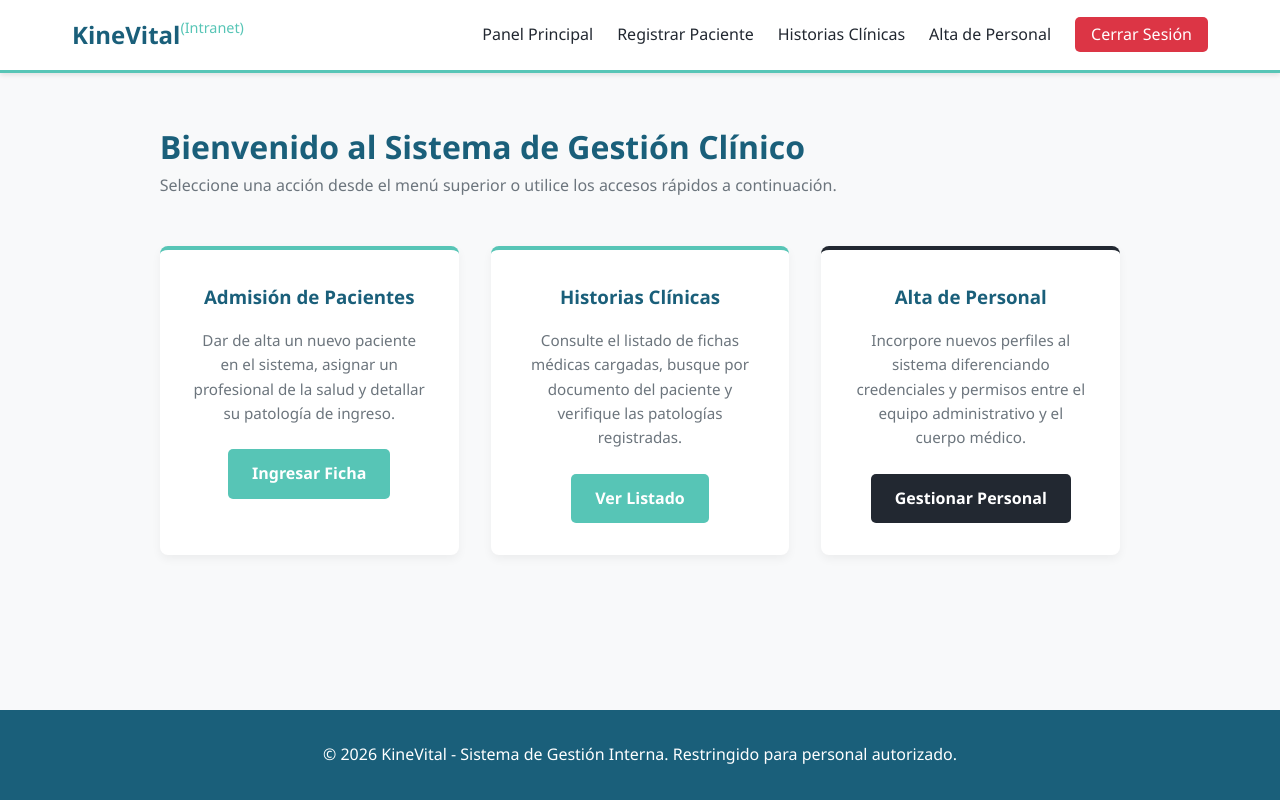
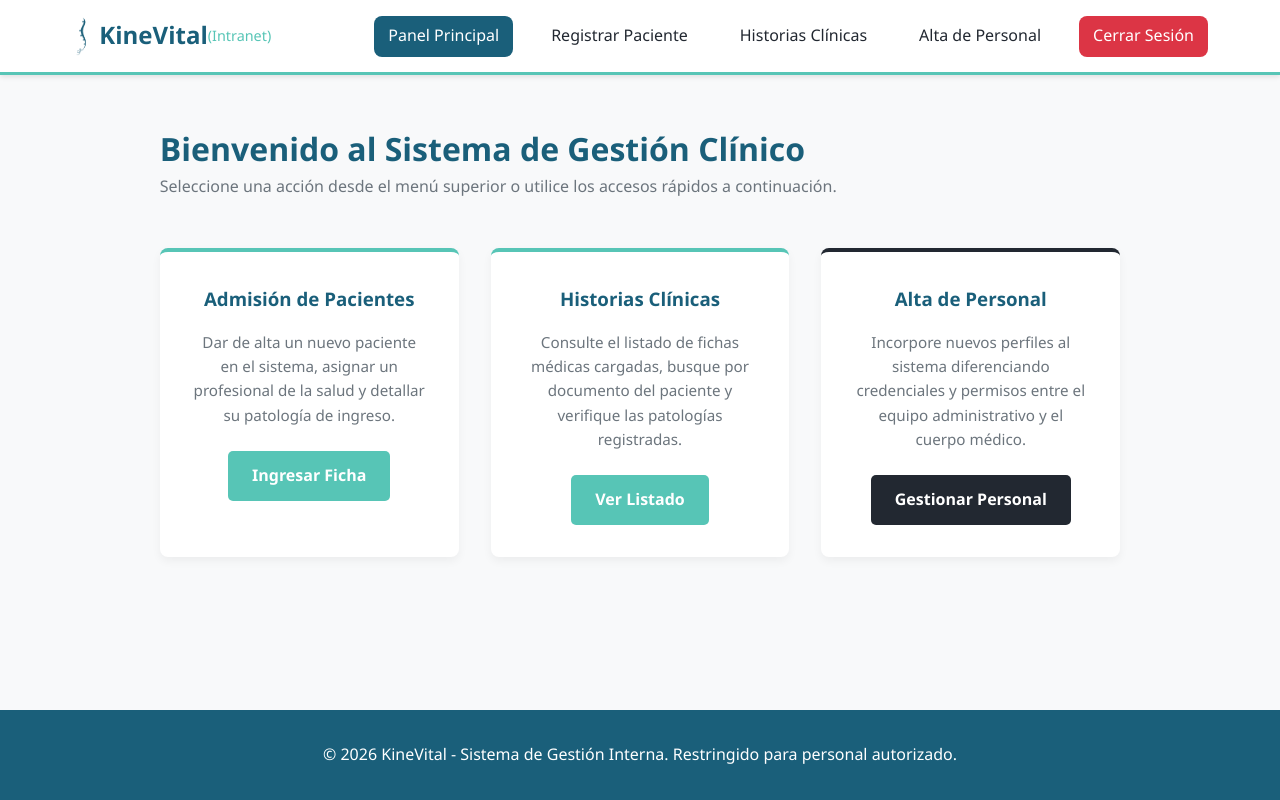
Before and after one commit to SebasVr2006/TP_visualizacion, a plain HTML site: page html/home-interno.html in a window 1280 px wide. Drawn offline with Linux system fonts and the light colour scheme.

Commit message:
Agrego una indicación en el header

```diff
--- a/css/interno.css
+++ b/css/interno.css
@@ -34,7 +34,7 @@
     background-color: #dc3545;
     color: white;
     padding: 0.4rem 1rem;
-    border-radius: 5px;
+    border-radius: 0.5rem;
     text-decoration: none;
 }
 
@@ -175,6 +175,7 @@ tr:hover {
     font-size: 0.9rem;
     color: var(--secondary);
     font-weight: normal;
+    align-self: center;
 }
 
 @media (max-width: 768px) {
--- a/css/style.css
+++ b/css/style.css
@@ -56,6 +56,12 @@ main {
     text-decoration: none;
 }
 
+.activo {
+    background-color: var(--primary);
+    border-radius: 0.5rem;
+    --dark: #ffffff;
+}
+
 .nav-menu {
     display: flex;
     list-style: none;
@@ -63,14 +69,15 @@ main {
 }
 
 .nav-menu a {
+    padding: 8px 14px;
     text-decoration: none;
     color: var(--dark);
     font-weight: 500;
-    transition: color 0.3s;
+    transition: all 0.2s;
+    border-bottom: 3px solid transparent;
 }
 
-.nav-menu a:hover,
-.nav-menu a.active {
+.nav-menu a:hover {
     color: var(--primary);
 }
 
--- a/html/home-interno.html
+++ b/html/home-interno.html
@@ -11,18 +11,7 @@
 
 <body>
 
-    <header style="border-bottom: 3px solid var(--secondary);">
-        <nav class="nav-container">
-            <a href="home-interno.html" class="logo">KineVital <span class="subtitulo">(Intranet)</span></a>
-            <ul class="nav-menu">
-                <li><a href="home-interno.html">Panel Principal</a></li>
-                <li><a href="interno_paciente_registro.html">Registrar Paciente</a></li>
-                <li><a href="historias-clinicas.html">Historias Clínicas</a></li>
-                <li><a href="alta-personal.html">Alta de Personal</a></li>
-                <li><a class="btn-cerrar-sesion" style="color: white;" href="../index.html">Cerrar Sesión</a></li>
-            </ul>
-        </nav>
-    </header>
+    <header id="header-container" data-include="interno-header.html"></header>
 
     <main class="container">
         <div style="margin-bottom: 3rem;">
@@ -59,6 +48,8 @@
     <footer>
         <p>&copy; 2026 KineVital - Sistema de Gestión Interna. Restringido para personal autorizado.</p>
     </footer>
+
+    <script src="../js/header.js"></script>
 </body>
 
 </html>
--- /dev/null
+++ b/html/interno-header.html
@@ -0,0 +1,10 @@
+<nav class="nav-container">
+    <a href="../index.html" class="logo"><img src="../img/isotipo.png" alt="Logo" class="logo-titulo">KineVital <span class="subtitulo">(Intranet)</span></a>
+    <ul class="nav-menu">
+        <li><a class="nav-link" href="home-interno.html">Panel Principal</a></li>
+        <li><a class="nav-link" href="interno_paciente_registro.html">Registrar Paciente</a></li>
+        <li><a class="nav-link" href="historias-clinicas.html">Historias Clínicas</a></li>
+        <li><a class="nav-link" href="alta-personal.html">Alta de Personal</a></li>
+        <li><a class="btn-cerrar-sesion" href="index.html" style="color: white;">Cerrar Sesión</a></li>
+    </ul>
+</nav>
--- a/js/header.js
+++ b/js/header.js
@@ -2,7 +2,6 @@ document.addEventListener("DOMContentLoaded", () => {
     const headerContainer = document.getElementById("header-container");
 
     if (headerContainer) {
-        // Lee la ruta especificada en el atributo data-include
         const url = headerContainer.getAttribute("data-include");
 
         fetch(url)
@@ -12,7 +11,21 @@ document.addEventListener("DOMContentLoaded", () => {
             })
             .then(data => {
                 headerContainer.innerHTML = data;
+                marcarLinkActivo(headerContainer);
             })
             .catch(error => console.error("Error al cargar el header:", error));
     }
 });
+
+function marcarLinkActivo(contenedor) {
+    const paginaActual = location.pathname.split("/").pop() || "index.html";
+
+    contenedor.querySelectorAll(".nav-link").forEach(link => {
+        const destino = link.getAttribute("href").split("/").pop();
+
+        if (destino === paginaActual) {
+            link.classList.add("activo");
+            link.setAttribute("aria-current", "page");
+        }
+    });
+}
```
Also changed, not shown: css/home.css (+9 -4 lines), html/alta-personal.html (+4 -12 lines), html/historias-clinicas.html (+3 -12 lines), html/interno_paciente_registro.html (+24 -21 lines), index.html (+13 -3 lines).
